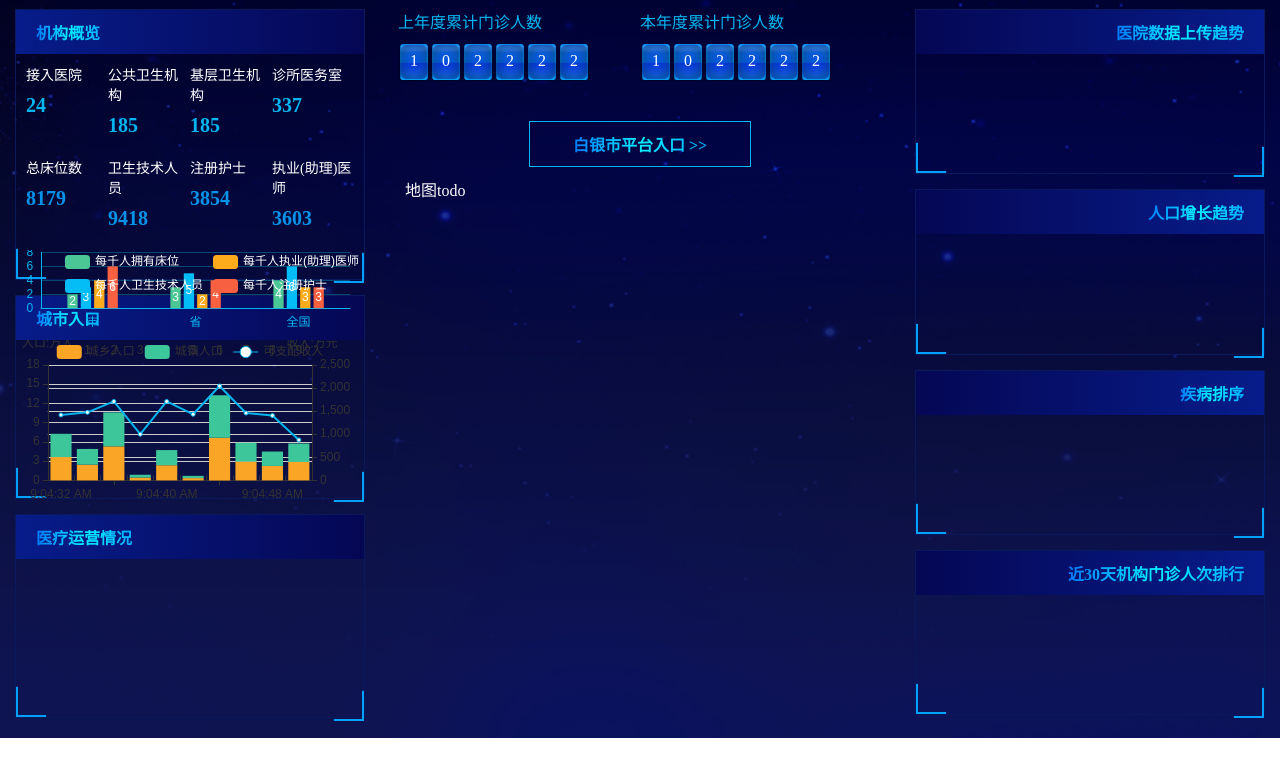
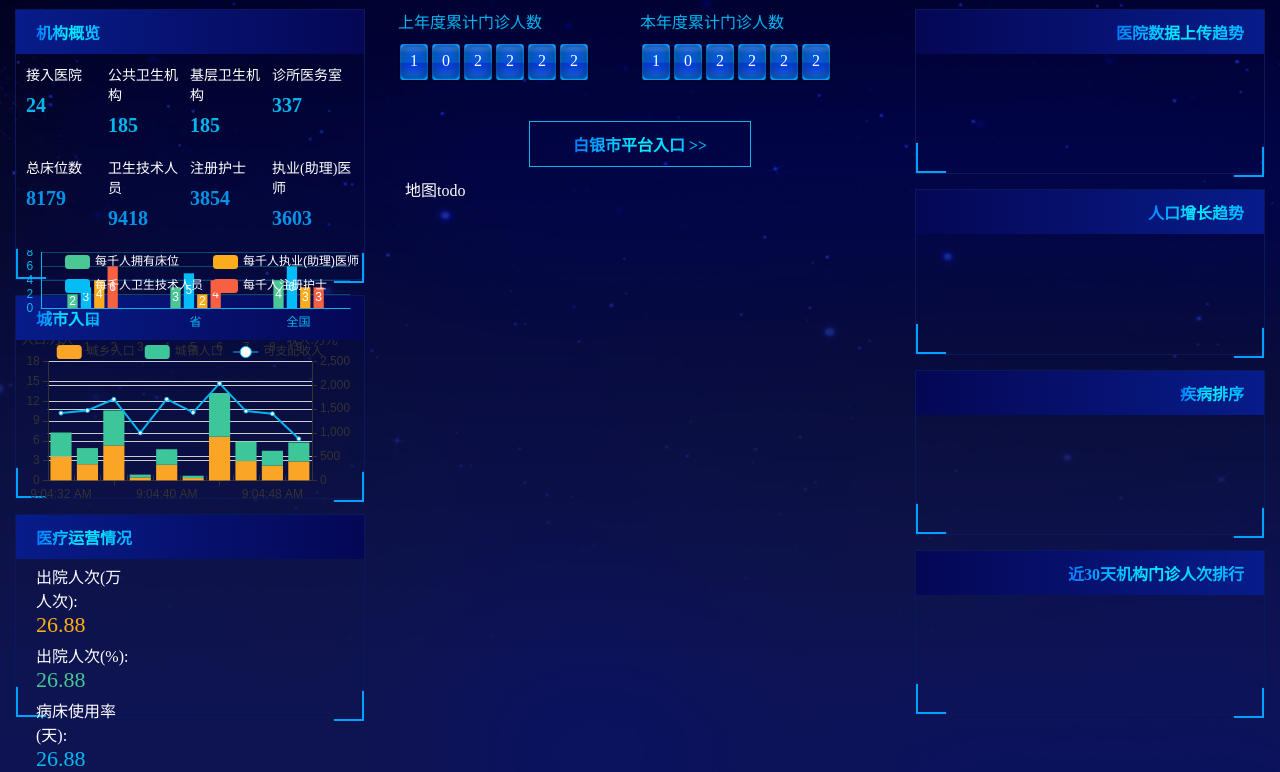
Before and after one commit to cizkey/large-screen-show, a website: page src/index.html in a window 1280 px wide. Shown: the part 65-837 px from the top of the page. Before the commit the page ends 803 px from the top, so only its background shows below. Drawn offline with Linux system fonts and the light colour scheme; files whose address does not match are found by name.

Commit message:
feat: update some style

```diff
--- a/src/css/index.css
+++ b/src/css/index.css
@@ -201,3 +201,22 @@ body {
   width: 100%;
   padding: 10px 40px;
 }
+.chart_dev {
+  height: 100%;
+}
+.displye_flex {
+  display: flex;
+}
+.label_div {
+  margin: 5px 0px;
+  padding: 0px 20px;
+}
+.label_span1 {
+  font-size: 22px; color:#FFAF10
+}
+.label_span2 {
+  font-size: 22px; color:#43C595
+}
+.label_span3 {
+  font-size: 22px; color:#04B9F2
+}
--- a/src/index.html
+++ b/src/index.html
@@ -74,12 +74,32 @@
             <div class="other_div">
                 <div class="content_left_title"><span class="content_title">城市入口</span></div>
                 <div class="org_content">
-                    <div id="popluation" style="height: 100%;"></div>
+                    <div class="chart_dev" id="popluation"></div>
                 </div>
             </div>
             <div class="other_div">
                 <div class="content_left_title"><span class="content_title">医疗运营情况</span></div>
-                <div class="org_content">
+                <div class="org_content displye_flex">
+                    <div style="width: 40%;">
+                        <div class="label_div">
+                            <span>出院人次(万人次):</span>
+                            <br />
+                            <span class="label_span1">26.88</span>
+                        </div>
+                        <div class="label_div">
+                            <span>出院人次(%):</span>
+                            <br />
+                            <span class="label_span2">26.88</span>
+                        </div>
+                        <div class="label_div">
+                            <span>病床使用率(天):</span>
+                            <br />
+                            <span class="label_span3">26.88</span>
+                        </div>
+                    </div>
+                    <div style="width: 60%;">
+                        <div class="chart_dev" id="popluation2"></div>
+                    </div>
                 </div>
             </div>
         </div>
--- a/src/js/loadPop.js
+++ b/src/js/loadPop.js
@@ -22,7 +22,7 @@ $(function test() {
       left: '3%',
       right: '4%',
       bottom: '1%',
-      top: '3%',
+      top: '1%',
       containLabel: true
     },
     dataZoom: {
```
